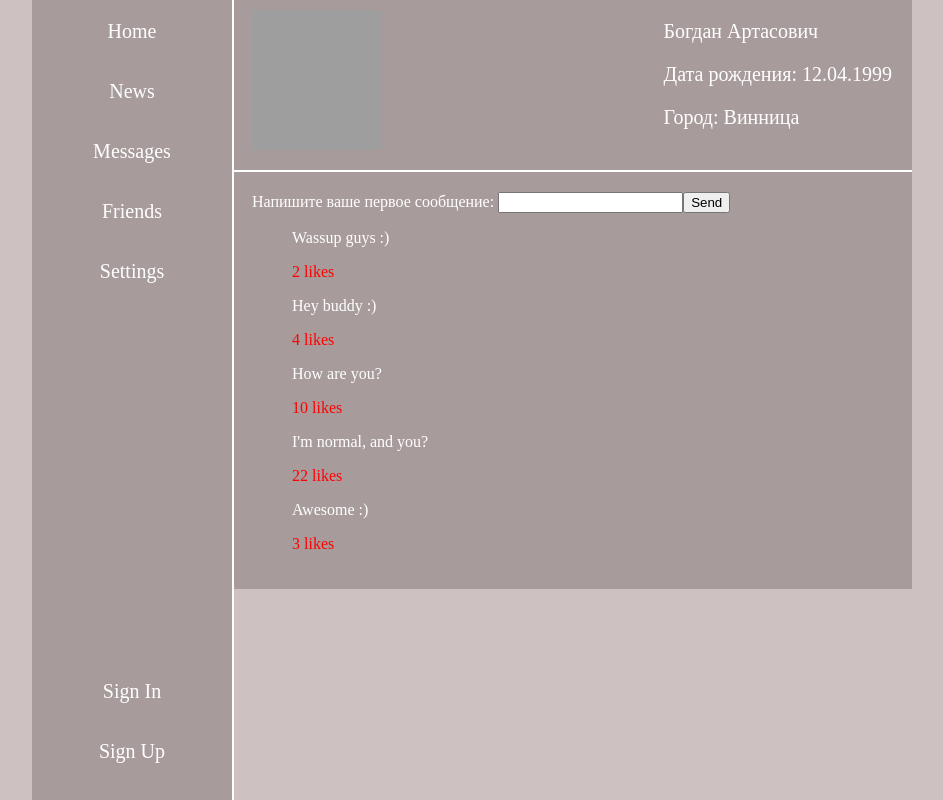
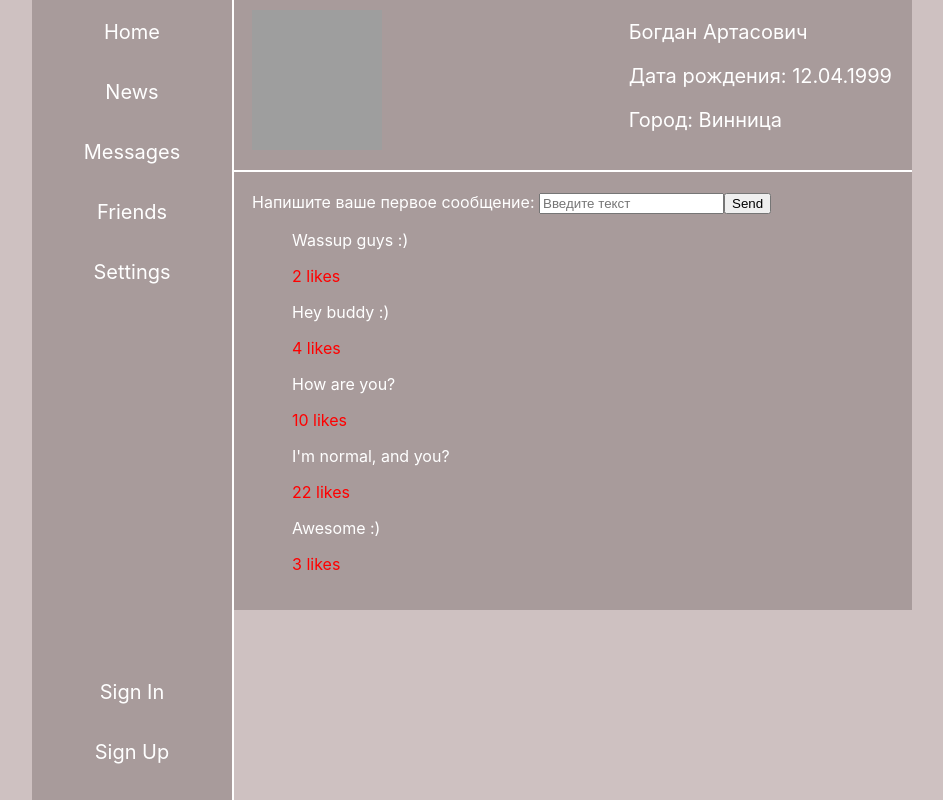
Before and after one commit to dazman351/react, a React (Create React App) app: page / in a window 1280 px wide. Shown: the whole page, without its empty margins (168-1111 px from the left). Built offline with nearby package versions, Linux system fonts and the light colour scheme; grey boxes are pictures that could not be loaded.

Commit message:
recreate reRender without import in state.js

```diff
--- a/src/App.js
+++ b/src/App.js
@@ -17,9 +17,15 @@ const App = (props) => {
 						<div className='social__inner'>
 							<Header />
 							<Routes>
-								<Route path='/' element={<Profile addPost={props.addPost} postData={props.state.profilePage.postData} />} />
-								<Route exact path='/dialogs' element={<Messages dialogsData={props.state.messagesPage.dialogsData} />} />
-								<Route path="/friends" element={<Friends friendsData={props.state.friendsPage.friendsData} />} />
+								<Route path='/' element={<Profile
+													postData={props.state.profilePage.postData}
+													addPost={props.addPost}
+													newPostData={props.state.profilePage.newPostData}
+													updatePost={props.updatePost} />} />
+								<Route exact path='/dialogs' element={<Messages
+													dialogsData={props.state.messagesPage.dialogsData} />} />
+								<Route path="/friends" element={<Friends
+													friendsData={props.state.friendsPage.friendsData} />} />
 								<Route path='#' element={<Error />} />
 							</Routes>
 						</div>
--- a/src/App.scss
+++ b/src/App.scss
@@ -79,6 +79,11 @@ body {
 				flex-wrap: wrap;
 				justify-content: space-between;
 				color: white;
+				.profile__info__inner {
+					display: flex;
+					justify-content: space-between;
+					width: 100%;
+				}
 
 				img {
 					padding-top: 10px;
@@ -192,7 +197,7 @@ body {
 
 
 					.my__friends {
-						height: 570px;
+						height: 575px;
 						overflow: auto;
 						padding-top: 20px;
 						width: 100%;
--- a/src/Components/Profile/Posts/Posts.jsx
+++ b/src/Components/Profile/Posts/Posts.jsx
@@ -8,16 +8,24 @@ const Posts = (props) => {
     let newPostElement = React.createRef();
 
     let addPost = () => {
-        let text = newPostElement.current.value;
-        props.addPost(text);
-        newPostElement.current.value = "";
+        props.addPost();
+    }
+
+    let onPostChange = () => {
+        let newtext = newPostElement.current.value;
+        props.updatePost(newtext);
+
     }
 
     let postMap = props.postData.map(post => <Post text={post.text} likes={post.likes}/>)
 
     return (
         <div className='profile__input'>
-            Напишите ваше первое сообщение: <input type="text" ref={newPostElement} />
+            Напишите ваше первое сообщение: <input
+                                    placeholder='Введите текст'
+                                    onChange={onPostChange}
+                                    ref={newPostElement}
+                                    value={ props.newPostData } />
             <button onClick={ addPost }>Send</button>
             <div className='profile__posts'>
                 { postMap }
--- a/src/Components/Profile/Profile.jsx
+++ b/src/Components/Profile/Profile.jsx
@@ -1,5 +1,6 @@
 import './../../App.scss';
 import Posts from './Posts/Posts';
+import ProfileInfo from './ProfileInfo/ProfileInfo';
 
 
 
@@ -8,13 +9,11 @@ const Profile = (props) => {
 
     return (
         <div className='profile__info'>
-            <img src="https://st4.depositphotos.com/3864435/27060/i/1600/depositphotos_270605520-stock-photo-default-avatar-profile-icon-grey.jpg" alt='avatar'></img>
-            <div className='profile__text'>
-                <p>Богдан Артасович</p>
-                <p>Дата рождения: 12.04.1999</p>
-                <p>Город: Винница</p>
-            </div>
-            <Posts addPost={props.addPost} postData={props.postData} />
+            <ProfileInfo />
+            <Posts  postData={props.postData}
+                    addPost={props.addPost}
+                    newPostData={props.newPostData}
+                    updatePost={props.updatePost} />
         </div>
     );
 }
--- /dev/null
+++ b/src/Components/Profile/ProfileInfo/ProfileInfo.jsx
@@ -0,0 +1,17 @@
+import './../../../App.scss';
+
+
+const ProfileInfo = () => {
+    return (
+        <div className="profile__info__inner">
+            <img src="https://st4.depositphotos.com/3864435/27060/i/1600/depositphotos_270605520-stock-photo-default-avatar-profile-icon-grey.jpg" alt='avatar'></img>
+            <div className='profile__text'>
+                <p>Богдан Артасович</p>
+                <p>Дата рождения: 12.04.1999</p>
+                <p>Город: Винница</p>
+            </div>
+        </div>
+    );
+}
+
+export default ProfileInfo;
--- a/src/index.js
+++ b/src/index.js
@@ -1,8 +1,29 @@
 import reportWebVitals from './reportWebVitals';
+import React from 'react';
+import ReactDOM from 'react-dom/client';
+import App from './App';
+import './index.scss';
+import { addPost, updatePost, subscribe } from './redux/state';
 import state from './redux/state';
-import { reRender } from './redux/reRender';
+
+
+const root = ReactDOM.createRoot(document.getElementById('root'));
+
+let reRender = (state) => {
+	root.render(
+		<React.StrictMode>
+			<App state={state} addPost={ addPost } updatePost={ updatePost }/>
+		</React.StrictMode>
+	);
+}
 
 reRender(state);
 
 
+
+
+subscribe(reRender);
+
+
+
 reportWebVitals();
--- a/src/redux/reRender.js
+++ /dev/null
@@ -1,14 +0,0 @@
-import React from 'react';
-import ReactDOM from 'react-dom/client';
-import App from './../App';
-import { addPost } from './../redux/state';
-
-
-export let reRender = (state) => {
-	const root = ReactDOM.createRoot(document.getElementById('root'));
-	root.render(
-		<React.StrictMode>
-			<App state={state} addPost={ addPost }/>
-		</React.StrictMode>
-	);
-}
--- a/src/redux/state.js
+++ b/src/redux/state.js
@@ -1,4 +1,6 @@
-import { reRender } from './reRender';
+let reRender = () => {
+   console.log("Success");
+}
 
 
 
@@ -10,7 +12,8 @@ let state = {
             {id: 3, text: "How are you?", likes: 10},
             {id: 4, text: "I'm normal, and you?", likes: 22},
             {id: 5, text: "Awesome :)", likes: 3}
-        ]
+        ],
+        newPostData: ''
     },
 
     messagesPage: {
@@ -42,18 +45,31 @@ let state = {
     }
 }
 
-export let addPost = (postMessage) => {
+export const addPost = () => {
 
     let newPost = {
         id: 6,
-        text: postMessage,
+        text: state.profilePage.newPostData,
         likes: 0
     }
     state.profilePage.postData.push(newPost);
+    state.profilePage.newPostData = "";
+    reRender(state)
+}
+
+
+
+export const updatePost = (updateText) => {
+    state.profilePage.newPostData = updateText;
     reRender(state);
+}
+
+export const subscribe = (observer) => {
+    reRender = observer;
 }
 
 
 
 
+
 export default state;
```
